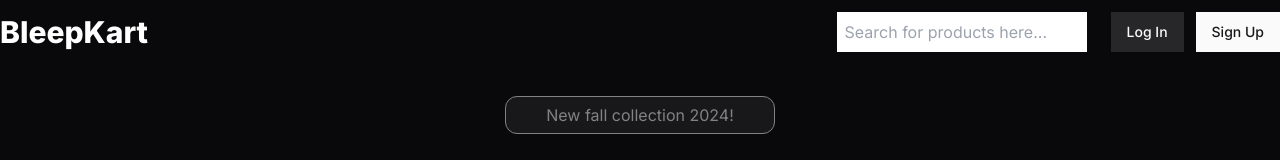
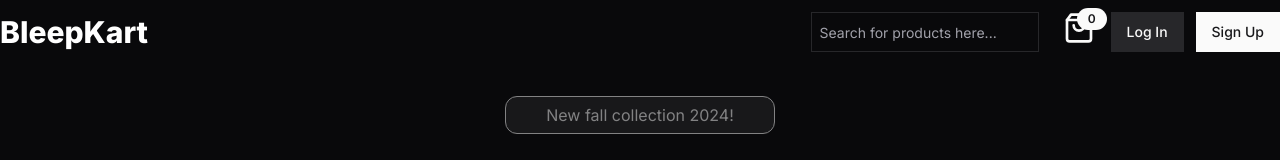
Before and after one commit to gurdittcancode/bleepkart-ecommerce, a Next.js app: page / in a window 1280 px wide. Shown: the top 160 px of the page. Built offline with nearby package versions, Linux system fonts and the light colour scheme; no server answers; the database is empty.

Commit message:
feat: add cart button in nav

```diff
--- /dev/null
+++ b/src/app/Navbar/CartButton.tsx
@@ -0,0 +1,21 @@
+import { Badge } from '@/components/ui/badge';
+import { ShoppingCart } from '@/types/cart';
+import { ShoppingBag } from 'lucide-react';
+import { FC } from 'react';
+
+interface CartButtonProps {
+  cart: ShoppingCart | null;
+}
+
+const CartButton: FC<CartButtonProps> = ({ cart }) => {
+  return (
+    <div className="hover:cursor-pointer relative mr-1">
+      <ShoppingBag size={32} />
+      <Badge className="absolute -right-3 -top-1">
+        {cart?.size ? cart.size : 0}
+      </Badge>
+    </div>
+  );
+};
+
+export default CartButton;
--- a/src/app/Navbar/Navbar.tsx
+++ b/src/app/Navbar/Navbar.tsx
@@ -1,7 +1,10 @@
 import { Button } from '@/components/ui/button';
+import { Input } from '@/components/ui/input';
+import { getCart } from '@/lib/db/cart';
 import Link from 'next/link';
 import { redirect } from 'next/navigation';
 import { FC } from 'react';
+import CartButton from './CartButton';
 
 async function searchProducts(formData: FormData) {
   'use server';
@@ -11,7 +14,8 @@ async function searchProducts(formData: FormData) {
   }
 }
 
-const Navbar: FC = () => {
+const Navbar: FC = async () => {
+  const cart = await getCart();
   return (
     <div className="bg-base-100 pt-3 mb-7">
       <div className="max-w-7xl m-auto flex items-center flex-col sm:flex-row">
@@ -23,7 +27,7 @@ const Navbar: FC = () => {
         <div className="flex items-center gap-6">
           <form action={searchProducts} className="text-white">
             <div>
-              <input
+              <Input
                 name="searchQuery"
                 className="p-2 rounded-sm text-black"
                 placeholder="Search for products here..."
@@ -31,6 +35,7 @@ const Navbar: FC = () => {
             </div>
           </form>
           <div className="flex gap-3">
+            <CartButton cart={cart} />
             <Button variant="secondary">
               <Link href={'/'}>Log In</Link>
             </Button>
```
